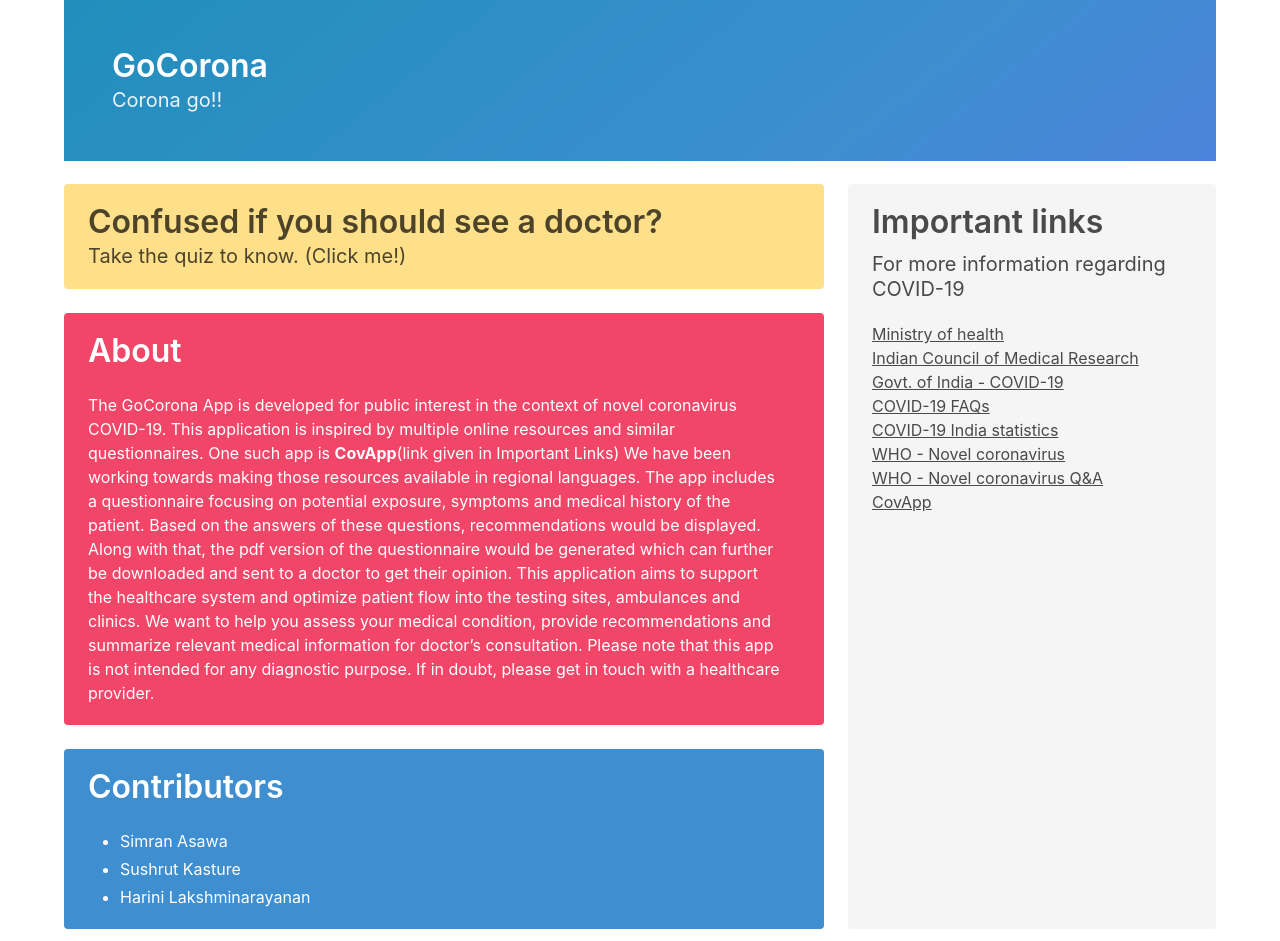
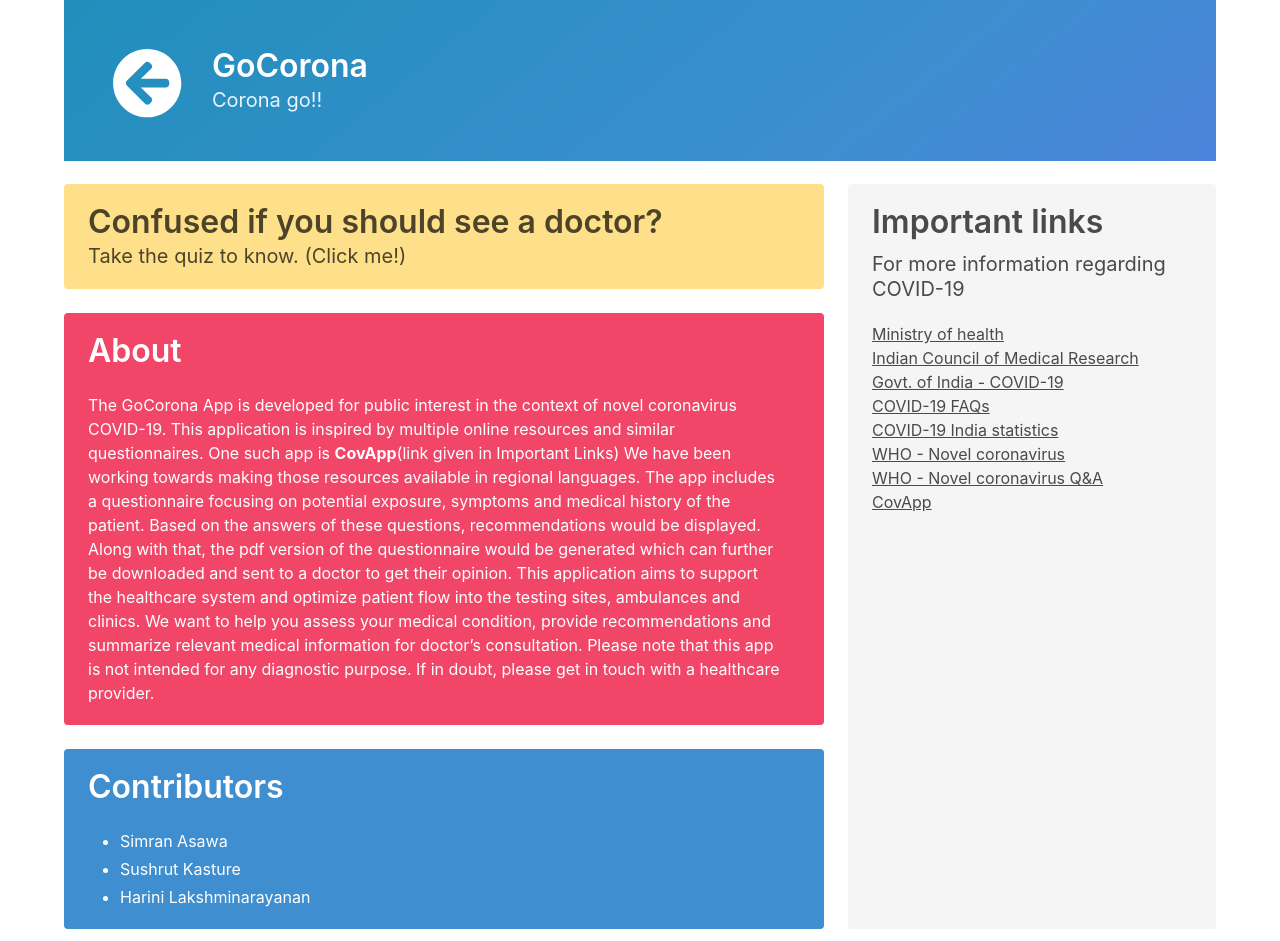
Before and after one commit to sushrut111/corona-virus-questionnaire, a React (Create React App) app: page / in a window 1280 px wide. Built offline with nearby package versions, Linux system fonts and the light colour scheme.

Commit message:
Added A Back Button To Go Back to the Homepage

```diff
--- a/public/index.html
+++ b/public/index.html
@@ -10,6 +10,8 @@
 
   gtag('config', 'UA-160316192-2');
 </script>
+<!-- Font awesome CDN -->
+<script src="https://kit.fontawesome.com/abcbaa2f1d.js" crossorigin="anonymous"></script>
 
     <meta charset="utf-8" />
     <link rel="icon" href="%PUBLIC_URL%/favicon.ico" />
--- a/src/App.css
+++ b/src/App.css
@@ -60,6 +60,19 @@
 	transform: scale(0.98);
 }
 
+.backButton{
+	position: absolute;
+	font-size: 1.1rem;
+}
+
+.heading1{
+	margin-left: 100px;
+}
+
+.heading2{
+	margin-left: 100px;
+}
+
 @media print {
 	.printbutton {
 		display: none;
--- a/src/app/components/languageSelector.js
+++ b/src/app/components/languageSelector.js
@@ -1,38 +1,45 @@
-import React, { useState } from 'react';
-import 'bulma/css/bulma.css';
+import React, { useState } from "react";
+import "bulma/css/bulma.css";
+import "../../App.css";
 
 function LanguageSelector(props) {
-
-    const {languages, languageChange, goHome, part, language} = props;
+  const { languages, languageChange, goHome, part, language } = props;
   return (
     <section className="hero is-info is-bold">
       <div className="hero-body">
         <div className="container">
           <div className="columns">
-        <div className="column" onClick={goHome}>
-        <h1 className="title">
+            <div className="column">
+              <div onClick={goHome} className="backButton">
+                <i class="fas fa-arrow-circle-left fa-4x clickable"></i>
+              </div>
+              <h1 className="title heading1">
                 GoCorona
               </h1>
-      <h2 className="subtitle">
-        Corona go!!
-      </h2>
+              <h2 className="subtitle heading2">Corona go!!</h2>
             </div>
             <div>
-
-
-          {part!=4?<div className="select is-rounded is-pulled-right"><select onChange={languageChange} >
-            {languages.map((lang, i)=>{
-
-            return (<option key={i} value={lang} selected={language==lang}>{lang}</option>)
+              {part != 4 ? (
+                <div className="select is-rounded is-pulled-right">
+                  <select onChange={languageChange}>
+                    {languages.map((lang, i) => {
+                      return (
+                        <option
+                          key={i}
+                          value={lang}
+                          selected={language == lang}
+                        >
+                          {lang}
+                        </option>
+                      );
                     })}
-  </select></div>:""}
-
-
+                  </select>
+                </div>
+              ) : (
+                ""
+              )}
             </div>
           </div>
-
-
-
         </div>
       </div>
     </section>
--- a/src/app/containers/Landing.js
+++ b/src/app/containers/Landing.js
@@ -10,7 +10,6 @@ function Landing(props) {
 				<div class="tile is-vertical is-8">
 					<div class="tile">
 						<div class="tile is-parent is-vertical clickable">
-							<a style={{textDecoration:"none"}}>
 							<article
 								class="tile is-child notification is-warning"
 								onClick={handleTransition}
@@ -18,7 +17,6 @@ function Landing(props) {
 								<p class="title">Confused if you should see a doctor?</p>
 								<p class="subtitle">Take the quiz to know. (Click me!)</p>
 							</article>
-							</a>
 						</div>
 					</div>
 					<div class="tile is-parent">
```
Also changed, not shown: 1 other file (tests, documents, lock files or other folders). Lines whose indentation alone changed are shown as unchanged.
